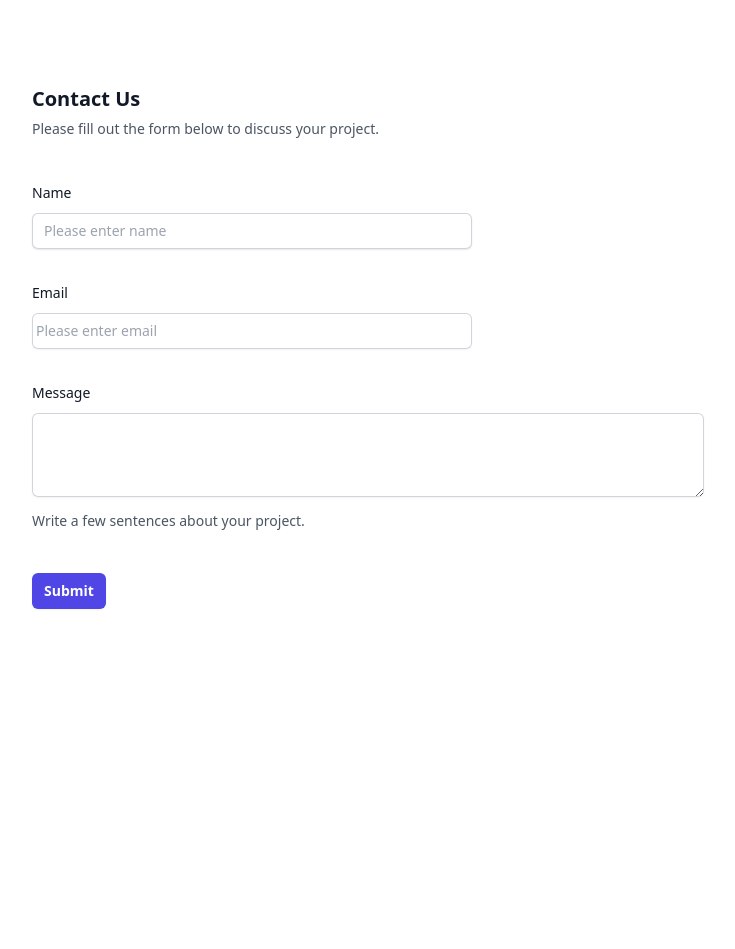
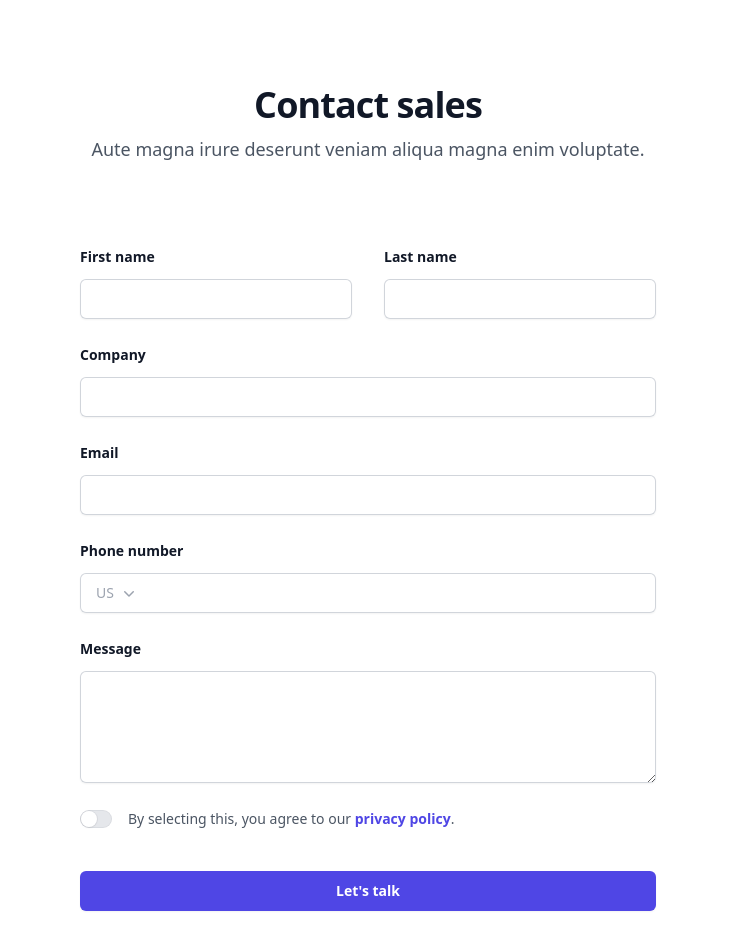
Before and after one commit to Native-Consulting-Services/Native-Consulting-Services, a React (Vite) app: page / in a window 1280 px wide. Shown: the part 3820-4769 px from the top of the page, without its empty margins (272-1007 px from the left). Before the commit the page ends 4557 px from the top, so only its background shows below. Built offline with nearby package versions, Linux system fonts and the light colour scheme.

Commit message:
chore: Update Contact component import in App.tsx

```diff
--- a/package.json
+++ b/package.json
@@ -4,8 +4,8 @@
   "version": "0.0.0",
   "type": "module",
   "scripts": {
-    "dev": "vite",
-    "build": "tsc && vite build",
+    "dev": "bunx --bun vite",
+    "build": "tsc && bunx --bun vite build",
     "lint": "eslint . --ext ts,tsx --report-unused-disable-directives --max-warnings 0",
     "preview": "vite preview"
   },
--- a/src/App.tsx
+++ b/src/App.tsx
@@ -3,7 +3,7 @@
 import CTA from "./components/CTA";
 import Pricing from "./components/Pricing";
 import LogoCloud from "./components/LogoCloud";
-import Contact from "./components/Contact";
+import Contact from "./components/_Contact";
 
 export default function App() {
   return (
--- /dev/null
+++ b/src/components/_Contact.tsx
@@ -0,0 +1,215 @@
+import { useState } from "react";
+import { ChevronDownIcon } from "@heroicons/react/20/solid";
+import { Switch, SwitchGroup, Label } from "@headlessui/react";
+import { useForm, ValidationError } from "@formspree/react";
+
+function classNames(...classes: string[]) {
+  return classes.filter(Boolean).join(" ");
+}
+
+export default function Contact() {
+  const [state, handleSubmit] = useForm("xjvnzowg");
+  const [agreed, setAgreed] = useState(false);
+
+  return (
+    <div className="isolate bg-white px-6 py-24 sm:py-32 lg:px-8">
+      <div
+        className="absolute inset-x-0 top-[-10rem] -z-10 transform-gpu overflow-hidden blur-3xl sm:top-[-20rem]"
+        aria-hidden="true"
+      >
+        <div
+          className="relative left-1/2 -z-10 aspect-[1155/678] w-[36.125rem] max-w-none -translate-x-1/2 rotate-[30deg] bg-gradient-to-tr from-[#ff80b5] to-[#9089fc] opacity-30 sm:left-[calc(50%-40rem)] sm:w-[72.1875rem]"
+          style={{
+            clipPath:
+              "polygon(74.1% 44.1%, 100% 61.6%, 97.5% 26.9%, 85.5% 0.1%, 80.7% 2%, 72.5% 32.5%, 60.2% 62.4%, 52.4% 68.1%, 47.5% 58.3%, 45.2% 34.5%, 27.5% 76.7%, 0.1% 64.9%, 17.9% 100%, 27.6% 76.8%, 76.1% 97.7%, 74.1% 44.1%)",
+          }}
+        />
+      </div>
+      {state.succeeded ? (
+        <div className="mx-auto max-w-2xl text-center">
+          <h2 className="text-3xl font-bold tracking-tight text-gray-900 sm:text-4xl">
+            Contact Us
+          </h2>
+          <p className="mt-2 text-lg leading-8 text-gray-600">
+            Thanks for reaching out! We'll get back to you soon.
+          </p>
+        </div>
+      ) : (
+        <>
+          <div className="mx-auto max-w-2xl text-center">
+            <h2 className="text-3xl font-bold tracking-tight text-gray-900 sm:text-4xl">
+              Contact sales
+            </h2>
+            <p className="mt-2 text-lg leading-8 text-gray-600">
+              Aute magna irure deserunt veniam aliqua magna enim voluptate.
+            </p>
+          </div>
+          <form
+            action="#"
+            method="POST"
+            className="mx-auto mt-16 max-w-xl sm:mt-20"
+          >
+            <div className="grid grid-cols-1 gap-x-8 gap-y-6 sm:grid-cols-2">
+              <div>
+                <label
+                  htmlFor="first-name"
+                  className="block text-sm font-semibold leading-6 text-gray-900"
+                >
+                  First name
+                </label>
+                <div className="mt-2.5">
+                  <input
+                    type="text"
+                    name="first-name"
+                    id="first-name"
+                    autoComplete="given-name"
+                    className="block w-full rounded-md border-0 px-3.5 py-2 text-gray-900 shadow-sm ring-1 ring-inset ring-gray-300 placeholder:text-gray-400 focus:ring-2 focus:ring-inset focus:ring-indigo-600 sm:text-sm sm:leading-6"
+                  />
+                </div>
+              </div>
+              <div>
+                <label
+                  htmlFor="last-name"
+                  className="block text-sm font-semibold leading-6 text-gray-900"
+                >
+                  Last name
+                </label>
+                <div className="mt-2.5">
+                  <input
+                    type="text"
+                    name="last-name"
+                    id="last-name"
+                    autoComplete="family-name"
+                    className="block w-full rounded-md border-0 px-3.5 py-2 text-gray-900 shadow-sm ring-1 ring-inset ring-gray-300 placeholder:text-gray-400 focus:ring-2 focus:ring-inset focus:ring-indigo-600 sm:text-sm sm:leading-6"
+                  />
+                </div>
+              </div>
+              <div className="sm:col-span-2">
+                <label
+                  htmlFor="company"
+                  className="block text-sm font-semibold leading-6 text-gray-900"
+                >
+                  Company
+                </label>
+                <div className="mt-2.5">
+                  <input
+                    type="text"
+                    name="company"
+                    id="company"
+                    autoComplete="organization"
+                    className="block w-full rounded-md border-0 px-3.5 py-2 text-gray-900 shadow-sm ring-1 ring-inset ring-gray-300 placeholder:text-gray-400 focus:ring-2 focus:ring-inset focus:ring-indigo-600 sm:text-sm sm:leading-6"
+                  />
+                </div>
+              </div>
+              <div className="sm:col-span-2">
+                <label
+                  htmlFor="email"
+                  className="block text-sm font-semibold leading-6 text-gray-900"
+                >
+                  Email
+                </label>
+                <div className="mt-2.5">
+                  <input
+                    type="email"
+                    name="email"
+                    id="email"
+                    autoComplete="email"
+                    className="block w-full rounded-md border-0 px-3.5 py-2 text-gray-900 shadow-sm ring-1 ring-inset ring-gray-300 placeholder:text-gray-400 focus:ring-2 focus:ring-inset focus:ring-indigo-600 sm:text-sm sm:leading-6"
+                  />
+                </div>
+              </div>
+              <div className="sm:col-span-2">
+                <label
+                  htmlFor="phone-number"
+                  className="block text-sm font-semibold leading-6 text-gray-900"
+                >
+                  Phone number
+                </label>
+                <div className="relative mt-2.5">
+                  <div className="absolute inset-y-0 left-0 flex items-center">
+                    <label htmlFor="country" className="sr-only">
+                      Country
+                    </label>
+                    <select
+                      id="country"
+                      name="country"
+                      className="h-full rounded-md border-0 bg-transparent bg-none py-0 pl-4 pr-9 text-gray-400 focus:ring-2 focus:ring-inset focus:ring-indigo-600 sm:text-sm"
+                    >
+                      <option>US</option>
+                      <option>CA</option>
+                      <option>EU</option>
+                    </select>
+                    <ChevronDownIcon
+                      className="pointer-events-none absolute right-3 top-0 h-full w-5 text-gray-400"
+                      aria-hidden="true"
+                    />
+                  </div>
+                  <input
+                    type="tel"
+                    name="phone-number"
+                    id="phone-number"
+                    autoComplete="tel"
+                    className="block w-full rounded-md border-0 px-3.5 py-2 pl-20 text-gray-900 shadow-sm ring-1 ring-inset ring-gray-300 placeholder:text-gray-400 focus:ring-2 focus:ring-inset focus:ring-indigo-600 sm:text-sm sm:leading-6"
+                  />
+                </div>
+              </div>
+              <div className="sm:col-span-2">
+                <label
+                  htmlFor="message"
+                  className="block text-sm font-semibold leading-6 text-gray-900"
+                >
+                  Message
+                </label>
+                <div className="mt-2.5">
+                  <textarea
+                    name="message"
+                    id="message"
+                    rows={4}
+                    className="block w-full rounded-md border-0 px-3.5 py-2 text-gray-900 shadow-sm ring-1 ring-inset ring-gray-300 placeholder:text-gray-400 focus:ring-2 focus:ring-inset focus:ring-indigo-600 sm:text-sm sm:leading-6"
+                    defaultValue={""}
+                  />
+                </div>
+              </div>
+              <SwitchGroup as="div" className="flex gap-x-4 sm:col-span-2">
+                <div className="flex h-6 items-center">
+                  <Switch
+                    checked={agreed}
+                    onChange={setAgreed}
+                    className={classNames(
+                      agreed ? "bg-indigo-600" : "bg-gray-200",
+                      "flex w-8 flex-none cursor-pointer rounded-full p-px ring-1 ring-inset ring-gray-900/5 transition-colors duration-200 ease-in-out focus-visible:outline focus-visible:outline-2 focus-visible:outline-offset-2 focus-visible:outline-indigo-600"
+                    )}
+                  >
+                    <span className="sr-only">Agree to policies</span>
+                    <span
+                      aria-hidden="true"
+                      className={classNames(
+                        agreed ? "translate-x-3.5" : "translate-x-0",
+                        "h-4 w-4 transform rounded-full bg-white shadow-sm ring-1 ring-gray-900/5 transition duration-200 ease-in-out"
+                      )}
+                    />
+                  </Switch>
+                </div>
+                <Label className="text-sm leading-6 text-gray-600">
+                  By selecting this, you agree to our{" "}
+                  <a href="#" className="font-semibold text-indigo-600">
+                    privacy&nbsp;policy
+                  </a>
+                  .
+                </Label>
+              </SwitchGroup>
+            </div>
+            <div className="mt-10">
+              <button
+                type="submit"
+                className="block w-full rounded-md bg-indigo-600 px-3.5 py-2.5 text-center text-sm font-semibold text-white shadow-sm hover:bg-indigo-500 focus-visible:outline focus-visible:outline-2 focus-visible:outline-offset-2 focus-visible:outline-indigo-600"
+              >
+                Let's talk
+              </button>
+            </div>
+          </form>
+        </>
+      )}
+    </div>
+  );
+}
```
Also changed, not shown: 2 other files (tests, documents, lock files or other folders).
